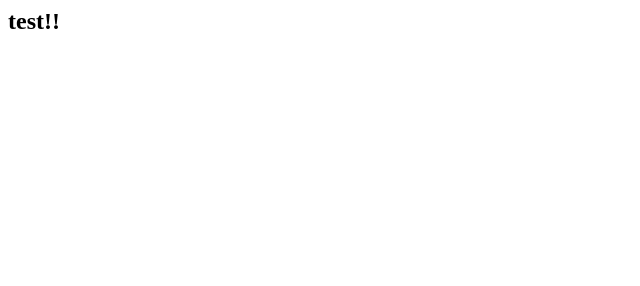
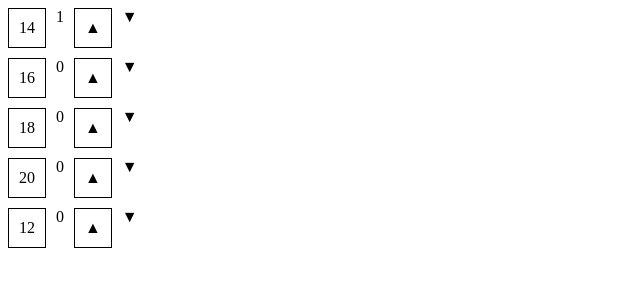
Before and after one commit to unagi075/watiTool, a plain HTML site: page index.html in a window 1280 px wide. Shown: the whole page, without its empty margins (0-640 px from the left). Drawn offline with Linux system fonts and the light colour scheme.

Commit message:
Update index.html

```diff
--- a/index.html
+++ b/index.html
@@ -1 +1,67 @@
-<H2>test!!</H2>
+<!DOCTYPE html>
+<html lang="en">
+<head>
+    <meta charset="UTF-8">
+    <meta name="viewport" content="width=device-width, initial-scale=1.0">
+    <title>Button Click Counter</title>
+    <style>
+        .container {
+            display: flex;
+            flex-direction: column;
+            gap: 10px;
+        }
+        .row {
+            display: flex;
+            gap: 10px;
+        }
+        .button {
+            padding: 10px;
+            border: 1px solid #000;
+            cursor: pointer;
+            user-select: none;
+        }
+    </style>
+</head>
+<body>
+    <div class="container">
+        <div class="row">
+            <div class="button" onclick="increment('count1')">14</div>
+            <div id="count1">1</div>
+            <div class="button" onclick="increment('count2')">▲</div>
+            <div id="count2">▼</div>
+        </div>
+        <div class="row">
+            <div class="button" onclick="increment('count3')">16</div>
+            <div id="count3">0</div>
+            <div class="button" onclick="increment('count4')">▲</div>
+            <div id="count4">▼</div>
+        </div>
+        <div class="row">
+            <div class="button" onclick="increment('count5')">18</div>
+            <div id="count5">0</div>
+            <div class="button" onclick="increment('count6')">▲</div>
+            <div id="count6">▼</div>
+        </div>
+        <div class="row">
+            <div class="button" onclick="increment('count7')">20</div>
+            <div id="count7">0</div>
+            <div class="button" onclick="increment('count8')">▲</div>
+            <div id="count8">▼</div>
+        </div>
+        <div class="row">
+            <div class="button" onclick="increment('count9')">12</div>
+            <div id="count9">0</div>
+            <div class="button" onclick="increment('count10')">▲</div>
+            <div id="count10">▼</div>
+        </div>
+    </div>
+
+    <script>
+        function increment(id) {
+            var element = document.getElementById(id);
+            var value = parseInt(element.innerText, 10);
+            element.innerText = value + 1;
+        }
+    </script>
+</body>
+</html>
```
